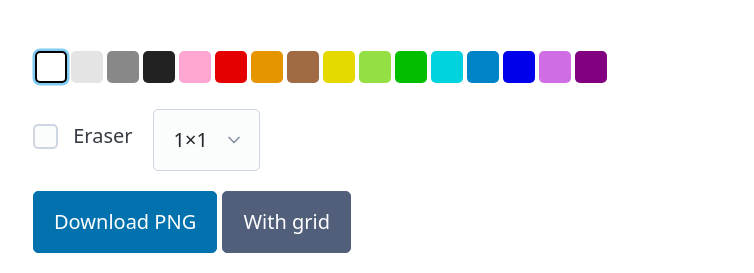
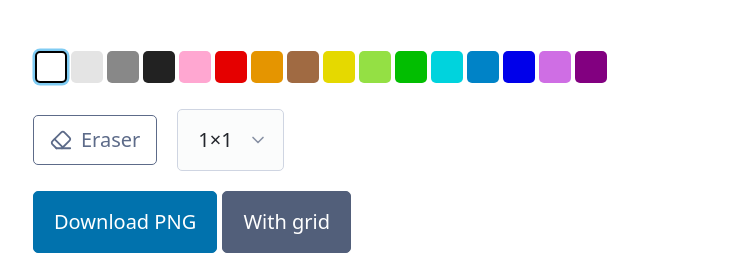
Before and after one commit to calvinKLyeung/pixel-canvas, a website with bundled scripts: page public/index.html in a window 1280 px wide. Both pictures are taken after a click on the button 58 px from the left and 612 px from the top of the page. Shown: the part 545-818 px from the top of the page, 7-761 px from the left. Built offline with nearby package versions, Linux system fonts and the light colour scheme; no server answers; files whose address does not match are found by name.

Commit message:
Replace eraser checkbox with icon toggle button

```diff
--- a/public/index.html
+++ b/public/index.html
@@ -111,7 +111,16 @@
       </div>
       <div id="palette"></div>
       <div style="display:flex;align-items:center;gap:1rem;flex-wrap:wrap;margin:1rem 0">
-        <label><input type="checkbox" id="eraser"> Eraser</label>
+        <!-- A toggle: main.ts swaps it to solid while erasing -->
+        <button id="eraser" type="button" class="secondary outline" aria-pressed="false"
+                style="margin:0;padding:.45rem .8rem;display:inline-flex;align-items:center;gap:.45rem">
+          <svg viewBox="0 0 24 24" width="22" height="22" fill="none" stroke="currentColor"
+               stroke-width="2" stroke-linecap="round" stroke-linejoin="round" aria-hidden="true">
+            <path d="m7 21-4.3-4.3c-1-1-1-2.5 0-3.4l9.6-9.6c1-1 2.5-1 3.4 0l5.6 5.6c1 1 1 2.5 0 3.4L13 21"/>
+            <path d="M22 21H7"/><path d="m5 11 9 9"/>
+          </svg>
+          Eraser
+        </button>
         <select id="brush" aria-label="Brush size" style="width:auto;margin:0"></select>
       </div>
       <p><small id="notice"></small></p>
--- a/src/client/main.ts
+++ b/src/client/main.ts
@@ -197,7 +197,16 @@ function connect() {
 
 let selectedColour = 5;
 const paletteElem = document.getElementById("palette")!;
-const eraserElem = document.getElementById("eraser") as HTMLInputElement;
+const eraserElem = document.getElementById("eraser")!;
+let erasing = false;
+
+/** Solid while on, outlined while off - the button itself shows the state. */
+function setErasing(on: boolean) {
+    erasing = on;
+    eraserElem.setAttribute("aria-pressed", String(on));
+    eraserElem.className = on ? "" : "secondary outline";
+}
+eraserElem.addEventListener("click", () => setErasing(!erasing));
 
 PALETTE.forEach((_, i) => {
     const button = document.createElement("button");
@@ -209,7 +218,7 @@ PALETTE.forEach((_, i) => {
 
     button.addEventListener("click", () => {
         selectedColour = i;
-        eraserElem.checked = false;     // picking a colour means you want to paint
+        setErasing(false);              // picking a colour means you want to paint
         // redraw boarder to highlight selection
         [...paletteElem.children].forEach((elem, j) => {
             (elem as HTMLElement).style.borderColor = j === i ? "#000" : "transparent";
@@ -220,7 +229,7 @@ PALETTE.forEach((_, i) => {
 });
 
 /** The eraser is just a colour: EMPTY, which the server accepts by name. */
-const currentColour = () => (eraserElem.checked ? EMPTY : selectedColour);
+const currentColour = () => (erasing ? EMPTY : selectedColour);
 
 /**
  * Brush sizes live only in the browser: a stamp is sent as N² ordinary pixels. There is
```
